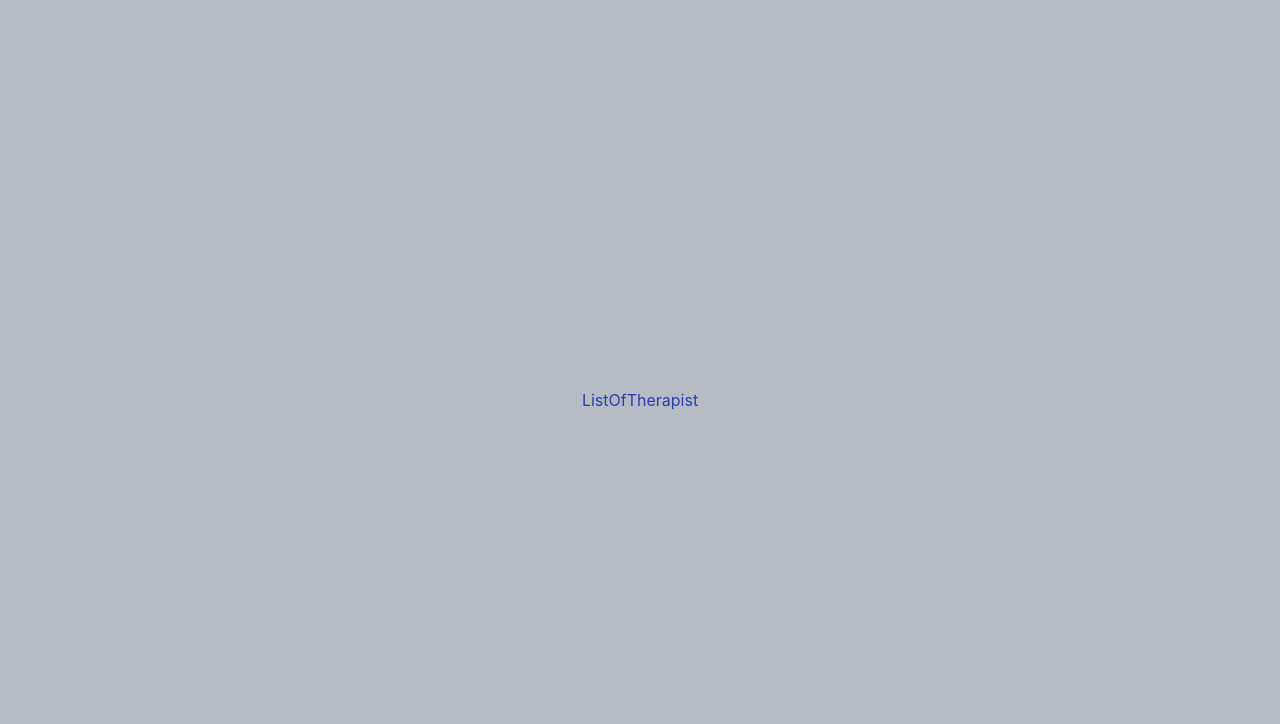
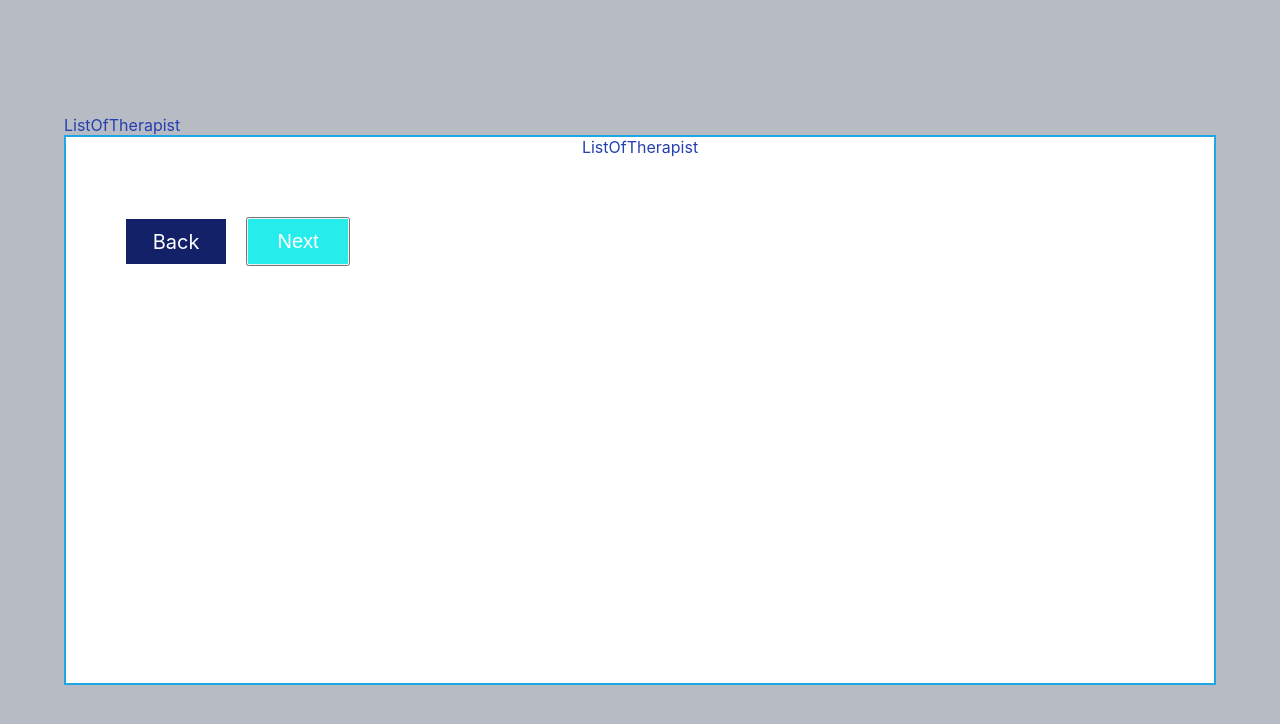
Before and after one commit to MarcinMG-web/Multi-Step-Medicine, a React (Create React App) app: page /listOfTherapist in a window 1280 px wide. Shown: the top 724 px of the page. Built offline with nearby package versions, Linux system fonts and the light colour scheme.

Commit message:
Add mock list of therapist

```diff
--- a/src/App.scss
+++ b/src/App.scss
@@ -90,6 +90,61 @@
   text-decoration: none;
 }
 
+.containerIssue {
+  width: 90vw;
+  height: 850px;
+  display: flex;
+  flex-direction: column;
+  align-items: center;
+  text-align: center;
+  background-color: #fff;
+  border: 2px solid rgb(31, 165, 228);
+  font-size: 12px;
+  margin: 0;
+  padding: 0;
+
+  &_main {
+    width: 100%;
+    height: 80%;
+    text-align: center;
+    color: black;
+    margin: 0;
+    padding: 60px;
+    columns: 2;
+    position: relative;
+  }
+  &_buttons {
+    position: absolute;
+    right: auto;
+    left: auto;
+
+    display: flex;
+    align-items: center;
+    justify-content: center;
+    margin-top: 20px;
+  }
+  &_question {
+    display: flex;
+    flex-direction: row;
+    justify-content: space-between;
+    align-items: center;
+    text-align: center;
+    padding: 10px;
+    border-bottom: chocolate 1px solid;
+    // &-label{
+      //   display: flex;
+      //   // justify-content: space-between;
+      // }
+      // &-input{
+        //   display: flex;
+        //   // justify-content: space-between;
+    // }
+  }
+  &_text {
+    font-size: 16px;
+  }
+}
+
 .containerLanguage {
   width: 90vw;
   height: 550px;
@@ -141,16 +196,17 @@
     font-size: 16px;
   }
 }
-.containerIssue {
+
+.containerTherapist {
   width: 90vw;
-  height: 850px;
+  height: 550px;
   display: flex;
   flex-direction: column;
   align-items: center;
   text-align: center;
   background-color: #fff;
   border: 2px solid rgb(31, 165, 228);
-  font-size: 12px;
+  font-size: 16px;
   margin: 0;
   padding: 0;
 
@@ -162,17 +218,14 @@
     margin: 0;
     padding: 60px;
     columns: 2;
-    position: relative;
   }
   &_buttons {
     position: absolute;
     right: auto;
     left: auto;
-
     display: flex;
     align-items: center;
     justify-content: center;
-    margin-top: 20px;
   }
   &_question {
     display: flex;
--- a/src/components/pages/ListOfTherapist.js
+++ b/src/components/pages/ListOfTherapist.js
@@ -1,11 +1,28 @@
-import React from 'react'
+import React from 'react';
+import { Link } from 'react-router-dom';
 
 const ListOfTherapist = () => {
-    return (
-        <div>
-            ListOfTherapist
+  return (
+    <div>
+      ListOfTherapist
+      <div className='containerTherapist'>
+        <div>ListOfTherapist</div>
+
+        <div className='containerTherapist_main'>
+          <div className='containerTherapist_buttons'>
+            <Link type='submit' className='btn_back' to='./language'>
+              Back
+            </Link>
+            <button type='submit' >
+            <Link type='submit' className='btn_next' to='./succes'>
+                 Next
+            </Link>
+            </button>
+          </div>
         </div>
-    )
-}
+      </div>
+    </div>
+  );
+};
 
-export default ListOfTherapist
+export default ListOfTherapist;
```
